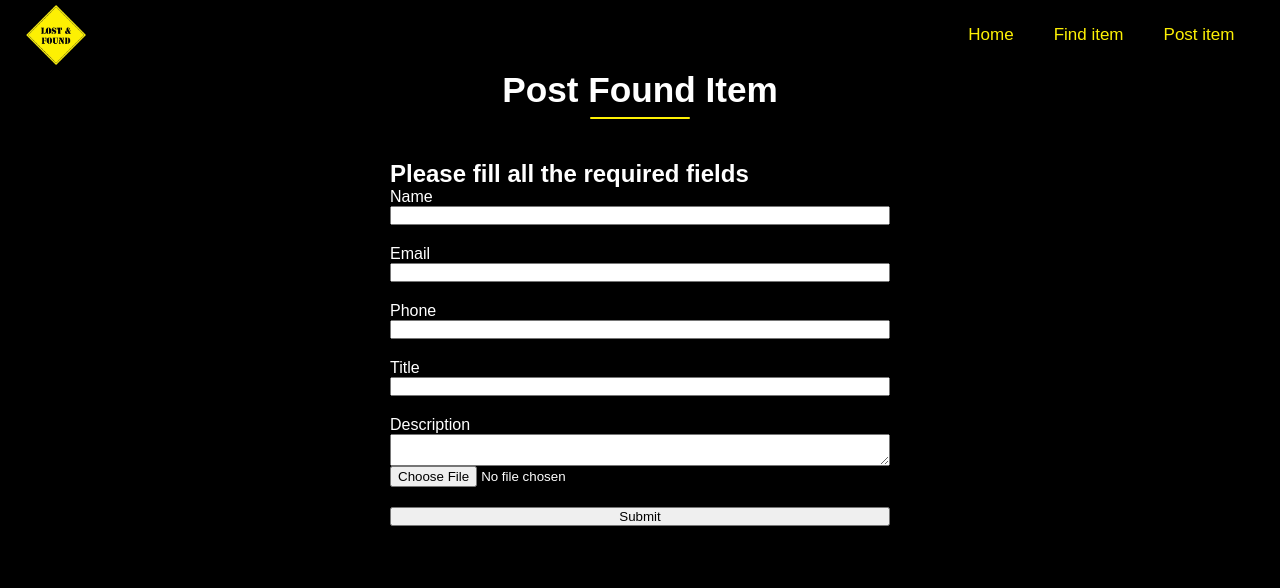
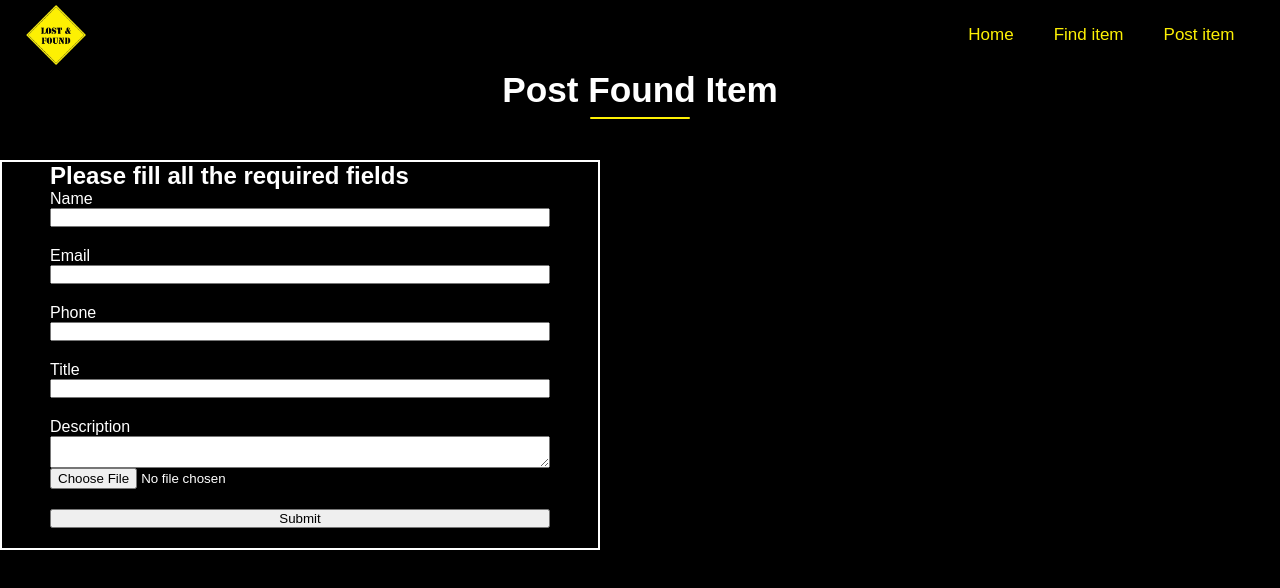
Before and after one commit to arjuncvinod/Lost-And-Found, a React (Create React App) app: page /post in a window 1280 px wide. Shown: the top 588 px of the page. Built offline with nearby package versions, Linux system fonts and the light colour scheme.

Commit message:
post item style updated

```diff
--- a/src/App.css
+++ b/src/App.css
@@ -177,7 +177,8 @@ line-height: 1.5;
     margin-top: 70px;
 }
 .form-container{
-    width:100vw;
+    width:600px;
+    border: 2px solid white;
     padding: 0 5%;
     /* height: 40vw; */
     /* background-color: red; */
```
